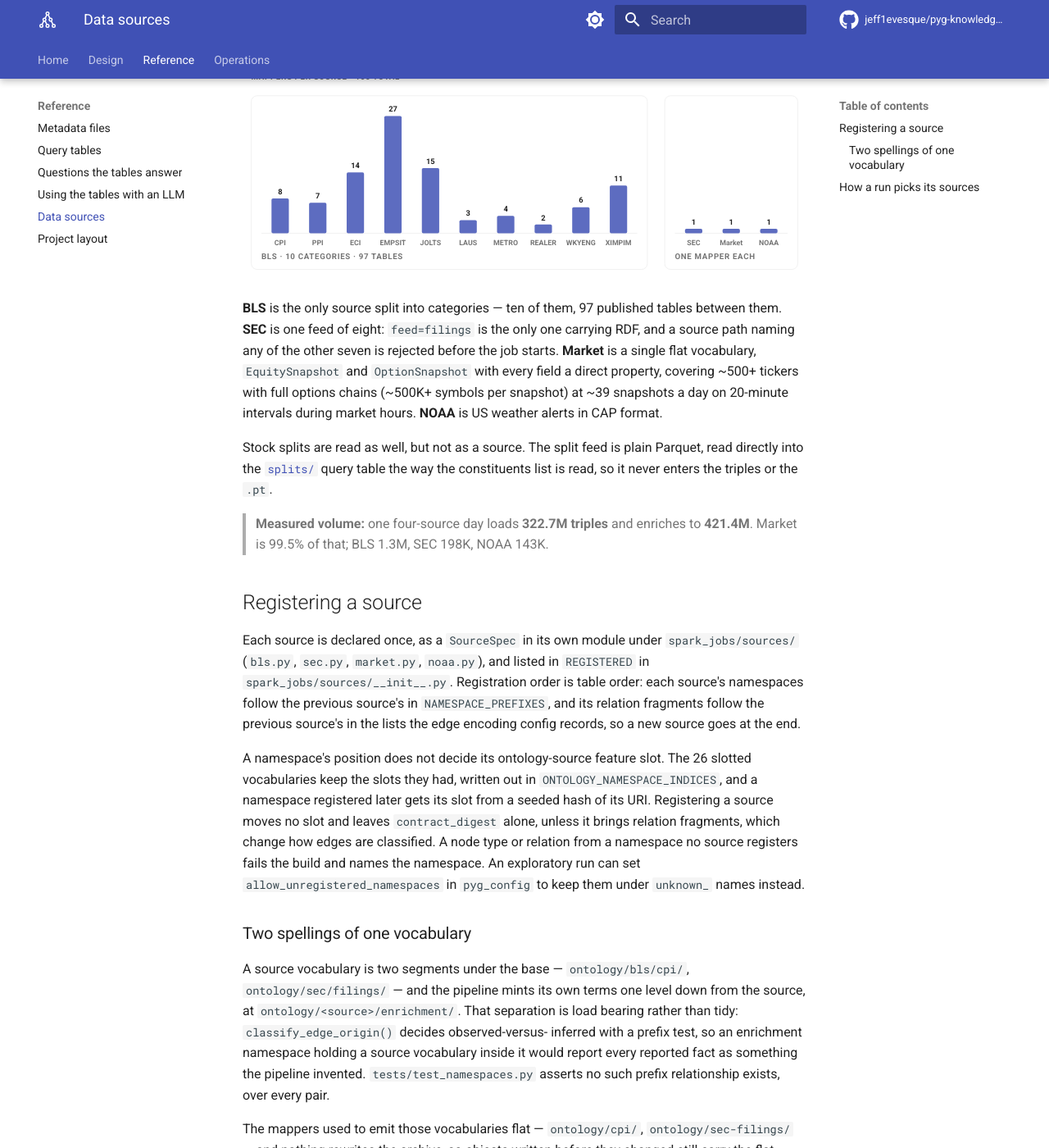
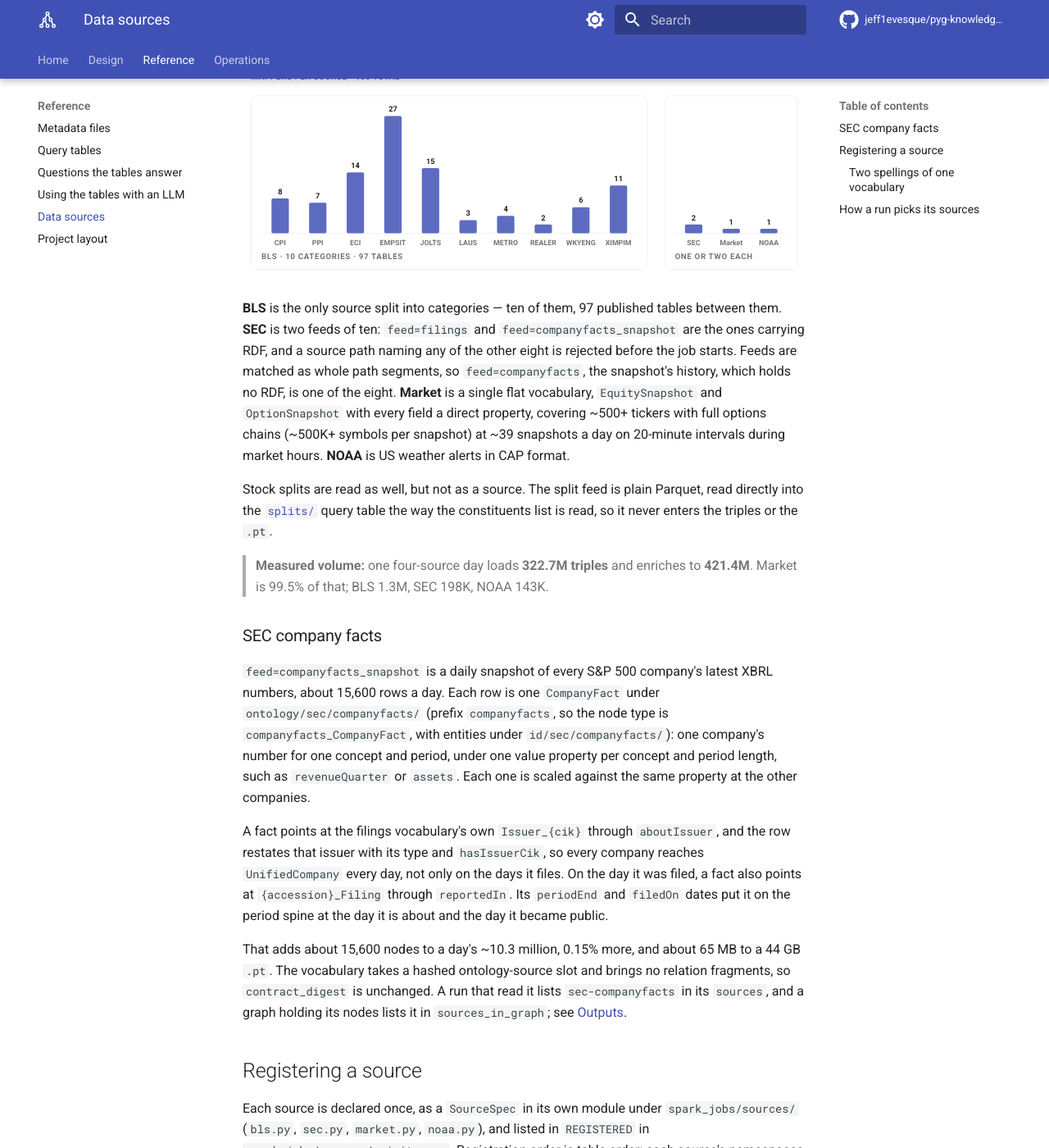
Before and after one commit to jeff1evesque/pyg-knowledge-graph-builder, an MkDocs documentation site: the page built from documentation/reference/sources.md, in a window 1280 px wide and 1400 px high, scrolled down 250 px. Shown: the whole window at 82% size. Built offline with MkDocs 1.6.1 and Material for MkDocs 9.7.7, drawn with Linux system fonts in a browser that asks for light colours; comment, search, counter and statistics services are not loaded; some of the changed text lies outside the part shown.

Commit message:
#434: sources.md, SEC reads two feeds, and the companyfacts vocabulary

```diff
--- a/documentation/reference/sources.md
+++ b/documentation/reference/sources.md
@@ -2,7 +2,7 @@
 
 The pipeline ingests RDF from four sources: BLS economic series, SEC filings,
 intraday market snapshots, and NOAA weather alerts. One mapper is written per
-published table, and the chart below is all one hundred of them — hover a bar
+published table, and the chart below is all 101 of them — hover a bar
 for the category behind it.
 
 <div>
@@ -10,10 +10,11 @@ for the category behind it.
      aria-labelledby="srcTitle srcDesc"
      style="width:100%;height:auto;display:block;margin:1.2rem auto">
   <title id="srcTitle">Mappers per source</title>
-  <desc id="srcDesc">One hundred mappers across four sources. BLS is ten
+  <desc id="srcDesc">101 mappers across four sources. BLS is ten
     categories holding 97 published tables between them: EMPSIT 27, JOLTS 15,
     ECI 14, XIMPIM 11, CPI 8, PPI 7, WKYENG 6, METRO 4, LAUS 3, REALER 2. SEC
-    filings, market quotes and NOAA alerts contribute one mapper each.</desc>
+    contributes two, filings and the companyfacts snapshot, and market quotes
+    and NOAA alerts one each.</desc>
 
   <style>
     .cap  { font: 600 11px var(--md-text-font-family, system-ui, sans-serif);
@@ -187,18 +188,18 @@ for the category behind it.
   <g class="grp">
     <rect class="frame" x="584" y="44" width="184" height="240" rx="8"/>
     <line class="axis" x1="598" y1="234" x2="754" y2="234"/>
-    <text class="cap" x="598" y="270">ONE MAPPER EACH</text>
+    <text class="cap" x="598" y="270">ONE OR TWO EACH</text>
 
     <g class="col">
       <rect class="hit" x="598" y="46" width="52" height="212"/>
       <line class="lead" x1="624" y1="44" x2="624" y2="228"/>
-      <rect class="bar" x="612" y="228" width="24" height="6" rx="2"/>
-      <text class="val" x="624" y="222">1</text>
+      <rect class="bar" x="612" y="222" width="24" height="12" rx="2"/>
+      <text class="val" x="624" y="216">2</text>
       <text class="tick" x="624" y="250">SEC</text>
       <g class="tip">
         <rect class="tipbox" x="492" y="4" width="264" height="38" rx="4"/>
-        <text class="lbl" x="504" y="21">Filings &#183; 10-K, 10-Q, 8-K, Forms 3/4/5</text>
-        <text class="sub" x="504" y="36">1 of 8 SEC feeds &#183; 1 mapper</text>
+        <text class="lbl" x="504" y="21">Filings and company facts (XBRL)</text>
+        <text class="sub" x="504" y="36">2 of 10 SEC feeds &#183; 2 mappers</text>
       </g>
     </g>
 
@@ -232,9 +233,11 @@ for the category behind it.
 </div>
 
 **BLS** is the only source split into categories — ten of them, 97 published
-tables between them. **SEC** is one feed of eight: `feed=filings` is the only one
-carrying RDF, and a source path naming any of the other seven is rejected before
-the job starts. **Market** is a single flat vocabulary, `EquitySnapshot` and
+tables between them. **SEC** is two feeds of ten: `feed=filings` and
+`feed=companyfacts_snapshot` are the ones carrying RDF, and a source path naming
+any of the other eight is rejected before the job starts. Feeds are matched as
+whole path segments, so `feed=companyfacts`, the snapshot's history, which holds
+no RDF, is one of the eight. **Market** is a single flat vocabulary, `EquitySnapshot` and
 `OptionSnapshot` with every field a direct property, covering ~500+ tickers with
 full options chains (~500K+ symbols per snapshot) at ~39 snapshots a day on
 20-minute intervals during market hours. **NOAA** is US weather alerts in CAP
@@ -246,6 +249,29 @@ the constituents list is read, so it never enters the triples or the `.pt`.
 
 > **Measured volume:** one four-source day loads **322.7M triples** and enriches
 > to **421.4M**. Market is 99.5% of that; BLS 1.3M, SEC 198K, NOAA 143K.
+
+### SEC company facts
+
+`feed=companyfacts_snapshot` is a daily snapshot of every S&P 500 company's
+latest XBRL numbers, about 15,600 rows a day. Each row is one `CompanyFact`
+under `ontology/sec/companyfacts/` (prefix `companyfacts`, so the node type is
+`companyfacts_CompanyFact`, with entities under `id/sec/companyfacts/`): one
+company's number for one concept and period, under one value property per
+concept and period length, such as `revenueQuarter` or `assets`. Each one is
+scaled against the same property at the other companies.
+
+A fact points at the filings vocabulary's own `Issuer_{cik}` through
+`aboutIssuer`, and the row restates that issuer with its type and
+`hasIssuerCik`, so every company reaches `UnifiedCompany` every day, not only on
+the days it files. On the day it was filed, a fact also points at
+`{accession}_Filing` through `reportedIn`. Its `periodEnd` and `filedOn` dates
+put it on the period spine at the day it is about and the day it became public.
+
+That adds about 15,600 nodes to a day's ~10.3 million, 0.15% more, and about
+65 MB to a 44 GB `.pt`. The vocabulary takes a hashed ontology-source slot and
+brings no relation fragments, so `contract_digest` is unchanged. A run that
+read it lists `sec-companyfacts` in its `sources`, and a graph holding its
+nodes lists it in `sources_in_graph`; see [Outputs](outputs.md).
 
 ## Registering a source
 
@@ -306,7 +332,7 @@ migrated, at the cost of one `contract_digest`.
 | `label` | No | How log lines name the source. Defaults to `name` |
 | `source_format` | No | `ntriples` or `turtle_parquet` for this source's paths. Empty means `--source_format` |
 | `turtle_columns` | No | Parquet columns that may hold this source's Turtle, in the order they are tried. Empty means `triples`, then `rdf_turtle` |
-| `check_paths` | No | Rejects a path of this source the job cannot read, before Spark starts. SEC's rejects every feed but `feed=filings` |
+| `check_paths` | No | Rejects a path of this source the job cannot read, before Spark starts. SEC's rejects every feed but `feed=filings` and `feed=companyfacts_snapshot` |
 | `canonicalize` | No | The source's identifier repair, applied only to the rows read from its own paths. Only SEC has one |
 | `linker` | No | Builds the source's intra-source linker, whose `enrich()` returns new triples |
 | `date_predicates`, `temporal_prefix` | No, but both or neither | Predicates whose values are dates, and where the period nodes made from them are minted. One predicate is enough to put a source's entities on the period spine |
@@ -321,6 +347,7 @@ migrated, at the cost of one `contract_digest`.
 | `sector_keys` | No | Links placing the source's entities in a sector, each under the predicate it has always used. SEC's come from SIC codes, market's from the GICS crosswalk |
 | `cross_source_steps` | No | Steps that pair the source with others by name, such as BLS indicators leading equity sectors. Each runs only when every source it names is present |
 | `measurement_types` | No | Source classes that cross-source linking also types as their `class_mappings` target |
+| `feeds` | No | Feeds named on their own beside the source, each by a name, a path segment and its namespaces. A run's `sources` names a feed when a path holds its segment, and `sources_in_graph` when a node type sits under one of its namespaces. SEC's is `sec-companyfacts` |
 
 The four registered sources set no `source_format`, because the e2e fixtures hold
 market, NOAA and SEC in both formats. A function field imports what it runs inside
```
